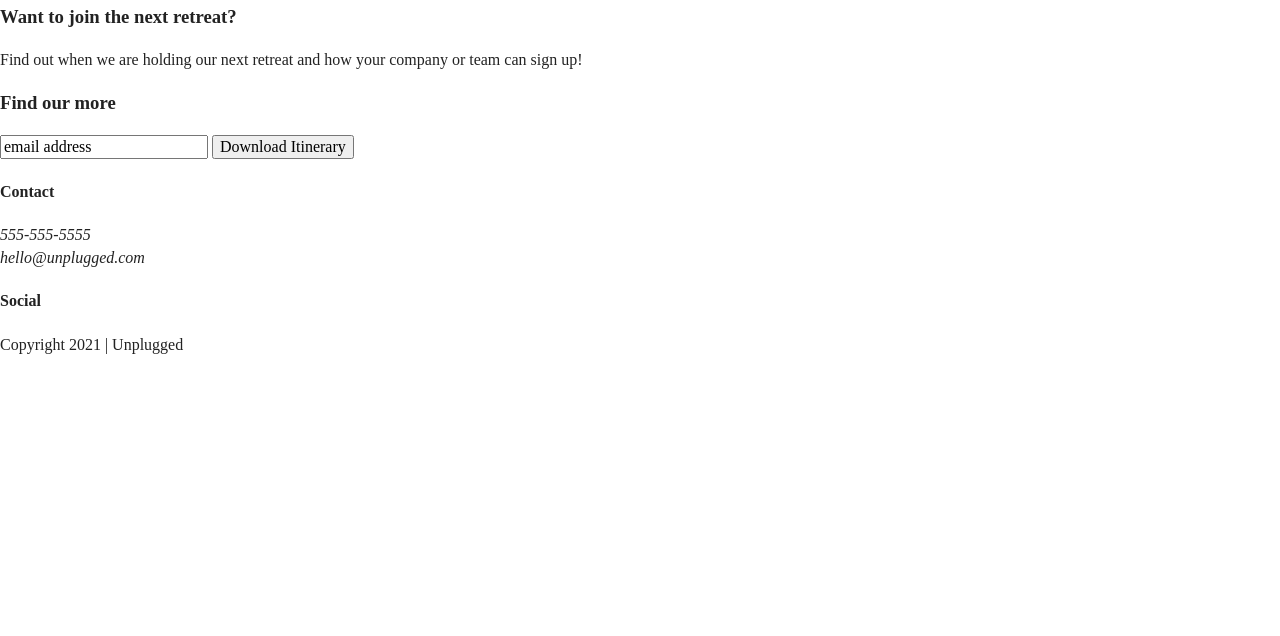
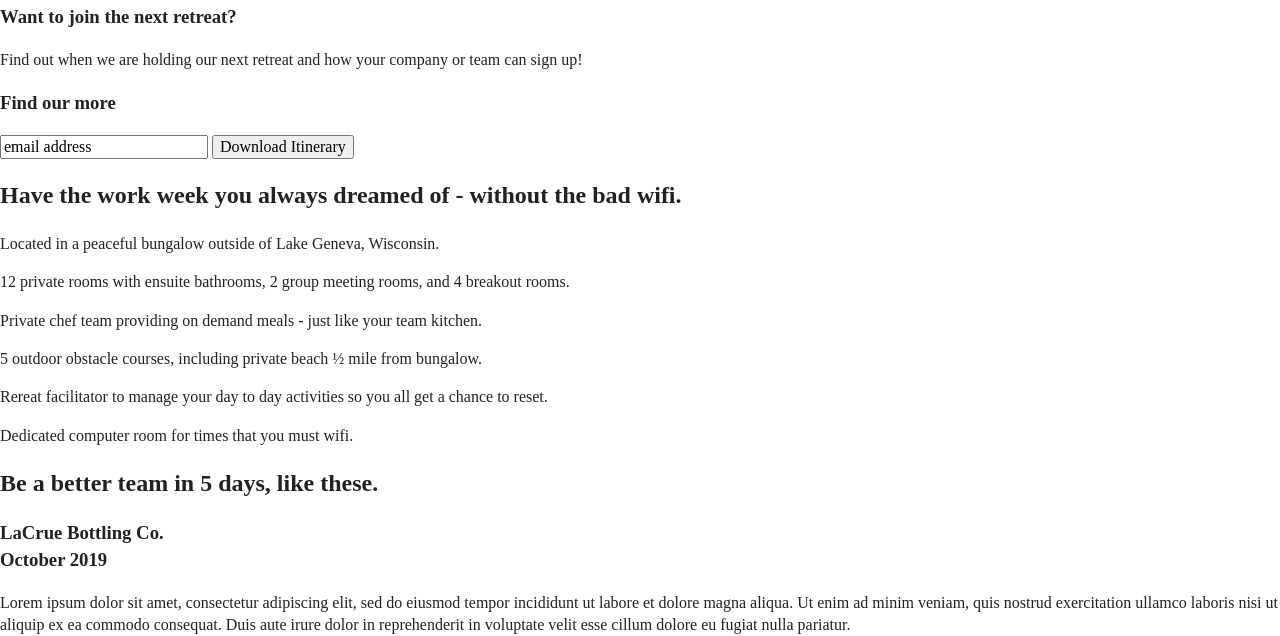
Before and after one commit to jhock9/unplugged, a website: page index.html in a window 1280 px wide. Shown: the part 168-804 px from the top of the page. Drawn offline with Linux system fonts and the light colour scheme.

Commit message:
finish html

```diff
--- a/index.html
+++ b/index.html
@@ -23,7 +23,7 @@
 </head>
 
 <body>
-  <header> <!--move content wrapper to here?-->
+  <header>
     <div class="content-wrapper">
       <a href="#"><img src="" alt="unplugged logo"></a>
       <div class="header-divider"></div> <!--why is this here?-->
@@ -37,14 +37,13 @@
   </header>
 
   <main>
-    <section class="hero-area"> <!--move content wrapper to here?-->
+    <section class="hero-area">
       <div class="content-wrapper">
         <h1>Retreat from the desk, return refreshed.</h1>
-        <!--image-->
       </div>
     </section>
 
-    <aside> <!--move content wrapper to here?-->
+    <aside>
       <div class="content-wrapper">
         <div class="form-description">
           <h3>Want to join the next retreat?</h3>
@@ -57,27 +56,55 @@
         </div>
       </div>
     </aside>
-<!--
-    <aside class="content-wrapper">
-      </div class="general-info">
-        headline
-        background image
-        icons
-        paragragh
+
+    <section class="features">
+      </div class="content-wrapper">
+        <h2>Have the work week you always dreamed of - without the bad wifi.</h2>
+        <article>
+          <p class="fontawesome-icon"></p>
+          <p class="features-item-description">Located in a peaceful bungalow outside of Lake Geneva, Wisconsin.</p>
+        </article>
+        <article>
+          <p class="fontawesome-icon"></p>
+          <p class="features-item-description">12 private rooms with ensuite bathrooms, 2 group meeting rooms, and 4 breakout rooms.</p>
+        </article>
+        <article>
+          <p class="fontawesome-icon"></p>
+          <p class="features-item-description">Private chef team providing on demand meals - just like your team kitchen.</p>
+        </article>
+        <article>
+          <p class="fontawesome-icon"></p>
+          <p class="features-item-description">5 outdoor obstacle courses, including private beach &#189; mile from bungalow.</p>
+        </article>
+        <article>
+          <p class="fontawesome-icon"></p>
+          <p class="features-item-description">Rereat facilitator to manage your day to day activities so you all get a chance to reset.</p>
+        </article>
+        <article>
+          <p class="fontawesome-icon"></p>
+          <p class="features-item-description">Dedicated computer room for times that you must wifi.</p>
+        </article>
       </div>
-    </aside>
+    </section>
 
-    <aside class="content-wrapper">
-      </div class="previous-retreats">
-        headline
-        image
-        headline
-        paragragh
+    <section class="reviews">
+      </div class="content wrapper">
+        <h2>Be a better team in 5 days, like these.</h2>
+        <article>
+          <div>
+            <!--image-->
+            <h3>LaCrue Bottling Co.</br>
+            October 2019</h3>
+          </div>
+          <div>
+            <p>Lorem ipsum dolor sit amet, consectetur adipiscing elit, sed do eiusmod tempor incididunt ut labore et dolore magna aliqua. Ut enim ad minim veniam, quis nostrud exercitation ullamco laboris nisi ut aliquip ex ea commodo consequat. Duis aute irure dolor in reprehenderit in voluptate velit esse cillum dolore eu fugiat nulla pariatur.</p>
+          </div>
+        </article>
       </div>
-    </aside>
-  </main>  -->
+    </section>
+  </main>
 
-  <footer> <!--move content wrapper to here?-->
+  <footer>
     <div class="content-wrapper">
       <div class="footer-content">
         <div class="contact">
@@ -87,10 +114,9 @@
               hello@unplugged.com</p>
             </address>
         </div>
-
         <div class="social">
           <h4>Social</h4>
-          <div class="social-icons"><!--paragraphs instead of a list for social icons?-->
+          <div class="social-icons">
             <p><a href="https://www.facebook.com/jonhocker1" target="_blank"></a></p>
             <p><a href="https://www.twitter.com/jahock" target="_blank"></a></p>
             <p><a href="https://www.instagram.com/jonhocker" target="_blank"></a></p>
```
